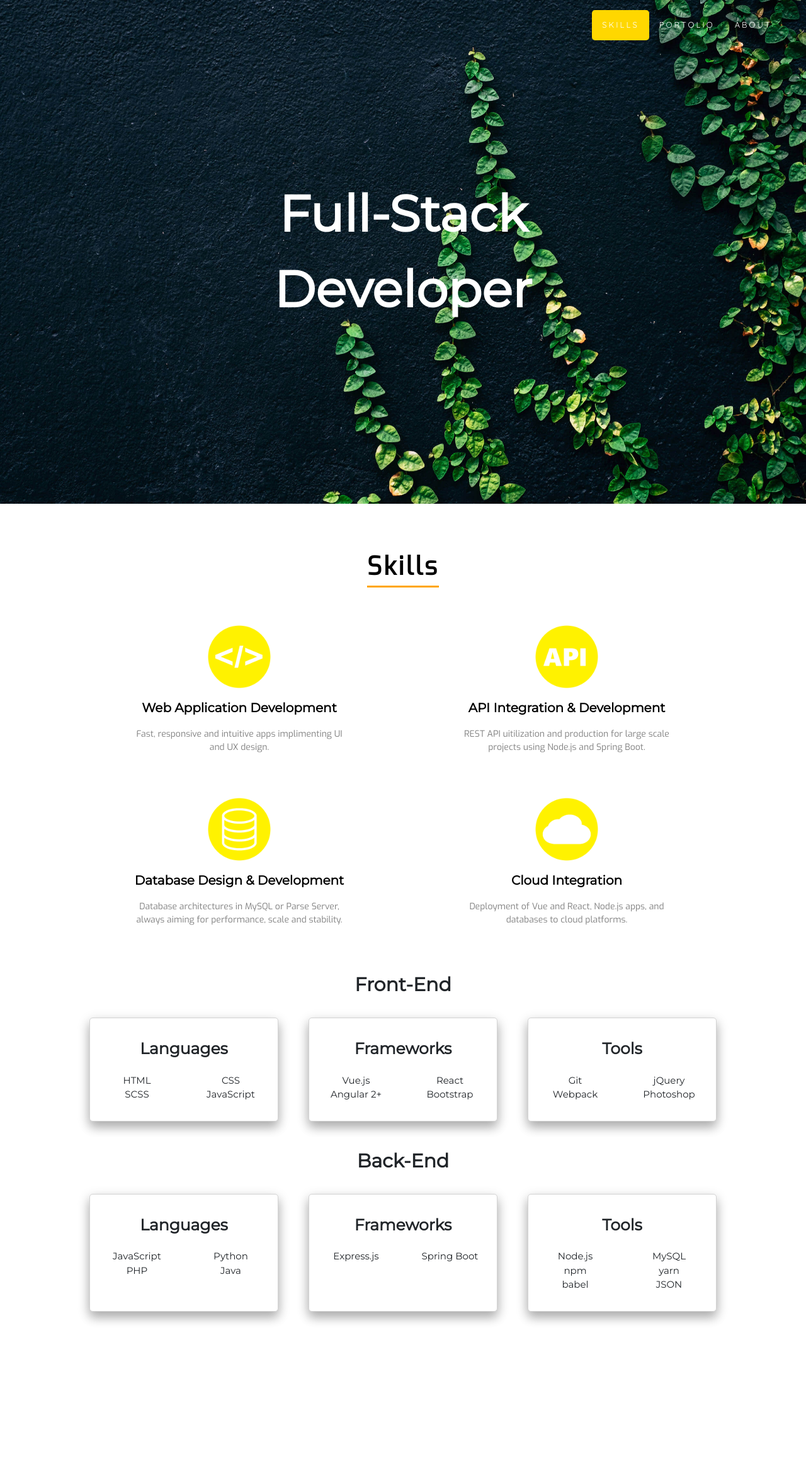
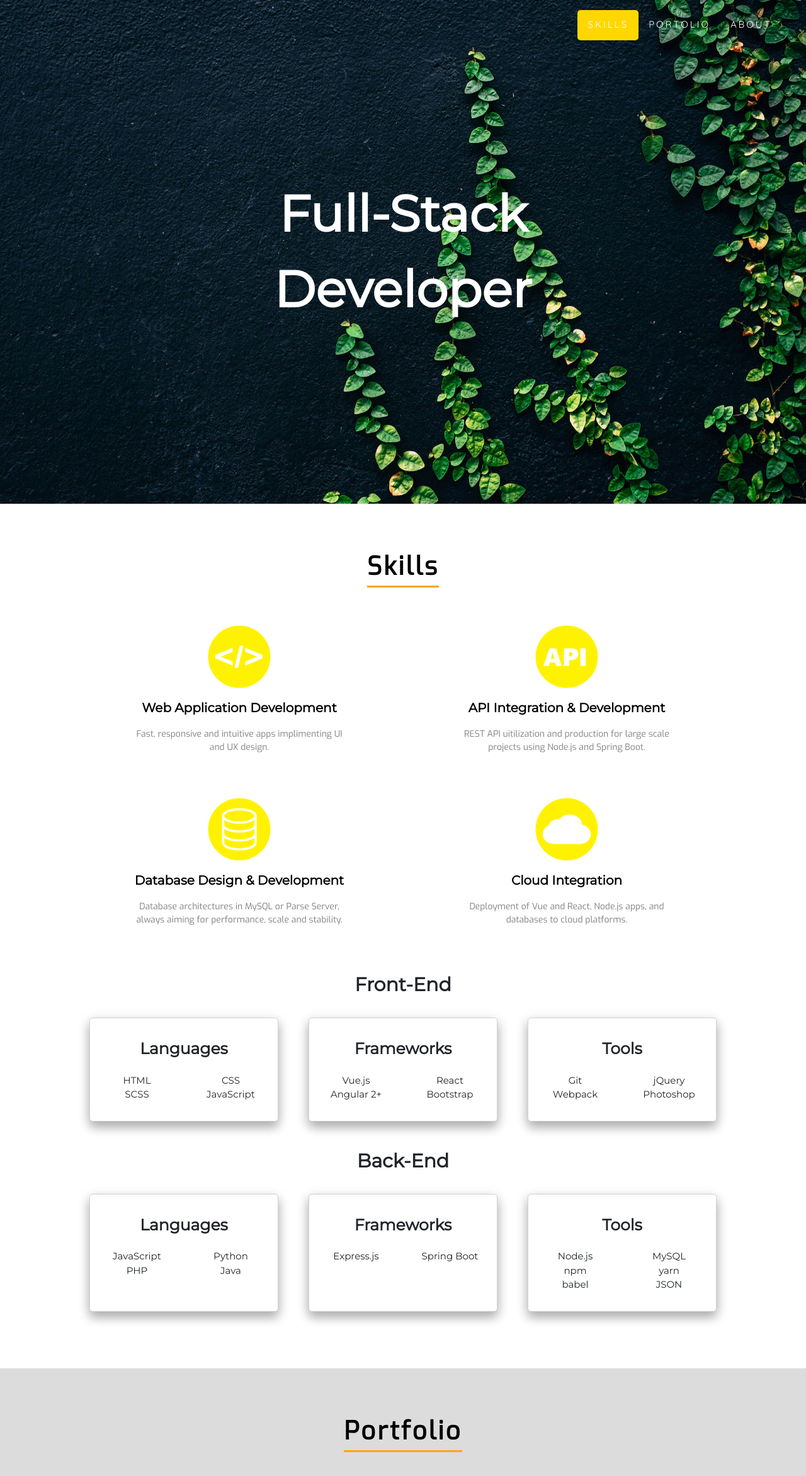
Before and after one commit to RyanLackie/ryanlackie-portfolio, a React (Create React App) app: page / in a window 1280 px wide. Shown: the top 2344 px of the page at 63% size. Before the commit the page ends 2173 px from the top, so only its background shows below. Built offline with nearby package versions, Linux system fonts and the light colour scheme.

Commit message:
4/16 Update
CSS Changes

```diff
--- a/src/App.js
+++ b/src/App.js
@@ -1,9 +1,10 @@
 import React, { Component } from 'react';
 //import { BrowserRouter as Router, Route, NavLink } from "react-router-dom";
 
+import Nav from "./components/Nav"
 import Home from "./components/Home";
-import Nav from "./components/Nav"
 import Skills from "./components/Skills";
+import Portfolio from "./components/Portfolio";
 
 import './App.scss';
 
@@ -11,7 +12,8 @@ class App extends Component {
     state = {
         scroll: 0,
 
-        skillsLocation: null
+        skillsLocation: null,
+        portfolioLocation: null
     };
 
     componentDidMount() {
@@ -33,14 +35,19 @@ class App extends Component {
         if (this.state.skillsLocation !== location)
             this.setState({skillsLocation: location});
     }
+    handlePortfolioLocation = (location) => {
+        if (this.state.portfolioLocation !== location)
+            this.setState({portfolioLocation: location});
+    }
 
     render() {
         return (
             <div className="App">
 
-                <Nav skillsLocation={this.state.skillsLocation}/>
+                <Nav skillsLocation={this.state.skillsLocation} portfolioLocation={this.state.portfolioLocation}/>
                 <Home/>
                 <Skills handleSkillsLocation={this.handleSkillsLocation}/>
+                <Portfolio handlePortfolioLocation={this.handlePortfolioLocation}/>
 
             </div>
         );
--- a/src/App.scss
+++ b/src/App.scss
@@ -2,6 +2,31 @@
 @import url('https://fonts.googleapis.com/css?family=Montserrat');              //font-family: 'Montserrat', sans-serif;
 @import url('https://fonts.googleapis.com/css?family=Roboto');                  //font-family: 'Roboto', sans-serif;
 @import url('https://fonts.googleapis.com/css?family=Exo|Fredoka+One|Roboto');  //font-family: 'Roboto', sans-serif; font-family: 'Exo', sans-serif; font-family: 'Fredoka One', cursive;
+
+//Section
+.section {
+    padding: 30px 0px 50px 0px;
+}
+.section .sectionLabelContainer {
+    position: relative;
+    width: 100%;
+    text-align: center;
+    margin: 0px auto 20px auto;
+}
+.section .sectionLabelContainer .sectionLabel {
+    display: inline-block;
+    padding: 1em 2em;
+    text-align: center;
+    letter-spacing: 3px;
+    color: black;
+    font-size: 40px;
+    font-weight: bold;
+    font-family: 'Roboto', sans-serif;
+    font-family: 'Exo', sans-serif;
+}
+.section .sectionLabelContainer .sectionLabelLine {
+    border-bottom: 3px orange solid;
+}
 
 //Effects
 /*
--- a/src/components/Nav.jsx
+++ b/src/components/Nav.jsx
@@ -6,13 +6,14 @@ export default class Nav extends Component {
     constructor(props) {
         super(props);
         this.state = {
-            skillsLocation: 0
+            skillsLocation: 0,
+            portfolioLocation: 0
         };
     }
 
     componentWillUpdate() {
         if (window.scrollY >= 50) {
-            document.getElementById('Nav').style.height = '50px';
+            document.getElementById('Nav').style.height = '60px';
             document.getElementById('Nav').style.background = 'black';
         }
         else {
@@ -25,6 +26,13 @@ export default class Nav extends Component {
             document.getElementById('btn1').classList.add('activeBtn');
         else
             document.getElementById('btn1').classList.remove('activeBtn');
+
+        if (this.props.portfolioLocation !== null && this.props.portfolioLocation <= window.innerHeight/2) {
+            document.getElementById('btn1').classList.remove('activeBtn');
+            document.getElementById('btn2').classList.add('activeBtn');
+        }
+        else
+            document.getElementById('btn2').classList.remove('activeBtn');
     }
 
     handleButtonClick(id) {
--- /dev/null
+++ b/src/components/Portfolio.jsx
@@ -0,0 +1,32 @@
+import React, { Component } from "react";
+
+import './css/Portfolio.css';
+
+export default class Portfolio extends Component {
+    constructor(props) {
+        super(props);
+        this.state = {
+            handlePortfolioLocation: 0
+        };
+    }
+
+    componentWillUpdate() {
+        var top = document.getElementById('Portfolio').getBoundingClientRect().top;
+        this.props.handlePortfolioLocation(top);
+    }
+
+    render() {
+        return (
+            <div className="Portfolio section" id='Portfolio'>
+
+                <div className="sectionLabelContainer">
+                    <div className="sectionLabel">
+                        Portfolio
+                        <div className="sectionLabelLine"></div>
+                    </div>
+                </div>
+
+            </div>
+        );
+    }
+}
--- a/src/components/Skills.jsx
+++ b/src/components/Skills.jsx
@@ -25,7 +25,7 @@ export default class Skills extends Component {
 
     render() {
         return (
-            <div className='Skills' id='Skills'>
+            <div className='Skills section' id='Skills'>
 
                 <div className="sectionLabelContainer">
                     <div className="sectionLabel">
--- a/src/components/css/Nav.scss
+++ b/src/components/css/Nav.scss
@@ -30,7 +30,7 @@
 }
 .Nav .buttonGroup .button .button-text {
     display: inline-block;
-    font-size: 13px;
+    font-size: 15px;
     font-family: 'Quicksand', sans-serif;
     letter-spacing: 3px;
     text-align: center;
--- /dev/null
+++ b/src/components/css/Portfolio.css
@@ -0,0 +1,3 @@
+.Portfolio {
+    background: gainsboro;
+}
--- a/src/components/css/Skills.scss
+++ b/src/components/css/Skills.scss
@@ -1,31 +1,3 @@
-.Skills {
-    padding: 30px 0px 50px 0px;
-}
-
-/*
-    Skills Label
-*/
-.Skills .sectionLabelContainer {
-    position: relative;
-    width: 100%;
-    text-align: center;
-    margin: 0px auto 20px auto;
-}
-.Skills .sectionLabelContainer .sectionLabel {
-    display: inline-block;
-    padding: 1em 2em;
-    text-align: center;
-    letter-spacing: 3px;
-    color: black;
-    font-size: 40px;
-    font-weight: bold;
-    font-family: 'Roboto', sans-serif;
-    font-family: 'Exo', sans-serif;
-}
-.Skills .sectionLabelContainer .sectionLabelLine {
-    border-bottom: 3px orange solid;
-}
-
 /*
     Skills Section
 */
```
